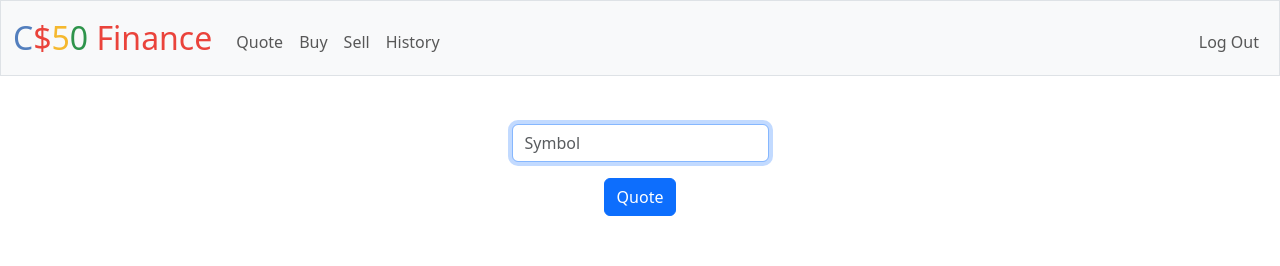
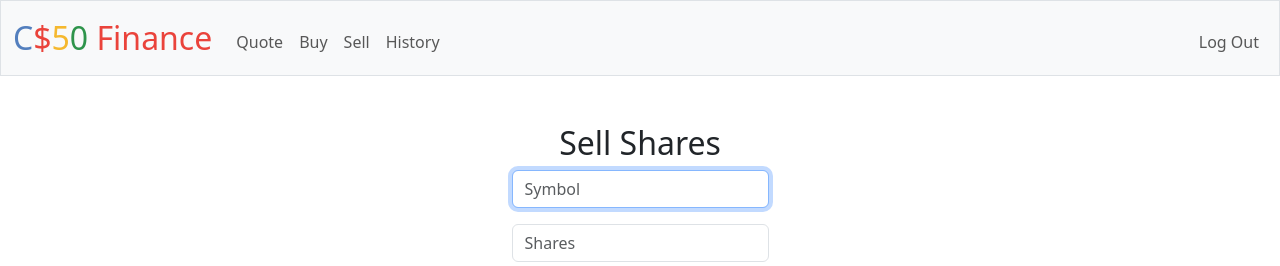
Before and after one commit to Ransometech/TrainMuscleFit, a Flask app: page /sell in a window 1280 px wide. Shown: the top 266 px of the page. Run offline with Flask 3, Linux system fonts and the light colour scheme; a user stored in the database is signed in; some libraries are stand-ins or nearby versions.

Commit message:
Fri, Jul 26, 2024, 3:18 PM +01:00

```diff
--- a/finance/app.py
+++ b/finance/app.py
@@ -243,7 +243,7 @@ def sell():
         if not user_shares or user_shares[0]['total_shares'] < shares_to_sell:
             return apology("Insufficient shares", 403)
 
-        # Insert the transaction into the portfolio table as a negative value for selling
+        # Insert the transaction into the portfolio table
         db.execute("INSERT INTO portfolio (user_id, symbol, shares, price, total) VALUES (?, ?, ?, ?, ?)",
                    user_id, symbol, -shares_to_sell, price, -total_value)
 
@@ -251,7 +251,7 @@ def sell():
         db.execute("UPDATE users SET cash = cash + ? WHERE id = ?", total_value, user_id)
 
         flash(f'Sold {shares_to_sell} shares of {symbol}!')
-        return redirect(url_for('index'))
+        return redirect("/")
 
     else:
         return render_template("sell.html")
--- a/finance/templates/sell.html
+++ b/finance/templates/sell.html
@@ -1,20 +1,18 @@
 {% extends "layout.html" %}
 
 {% block title %}
-    Quote
+    Sell
 {% endblock %}
 
 {% block main %}
-    {% if get_quote %}
-        <header>
-            <p>A share of {{ get_quote.symbol }} costs ${{ get_quote.price }}</p>
-        </header>
-    {% else %}
-        <form action="/quote" method="post">
-            <div class="mb-3">
-                <input autocomplete="off" autofocus class="form-control mx-auto w-auto" name="symbol" placeholder="Symbol" type="text">
-            </div>
-            <button class="btn btn-primary" type="submit">Quote</button>
-        </form>
-    {% endif %}
+    <h2>Sell Shares</h2>
+    <form action="/sell" method="post">
+        <div class="mb-3">
+            <input autocomplete="off" autofocus class="form-control mx-auto w-auto" name="symbol" placeholder="Symbol" type="text" required>
+        </div>
+        <div class="mb-3">
+            <input autocomplete="off" class="form-control mx-auto w-auto" min="1" name="shares" placeholder="Shares" type="number" required>
+        </div>
+        <button class="btn btn-primary" type="submit">Sell</button>
+    </form>
 {% endblock %}
```
